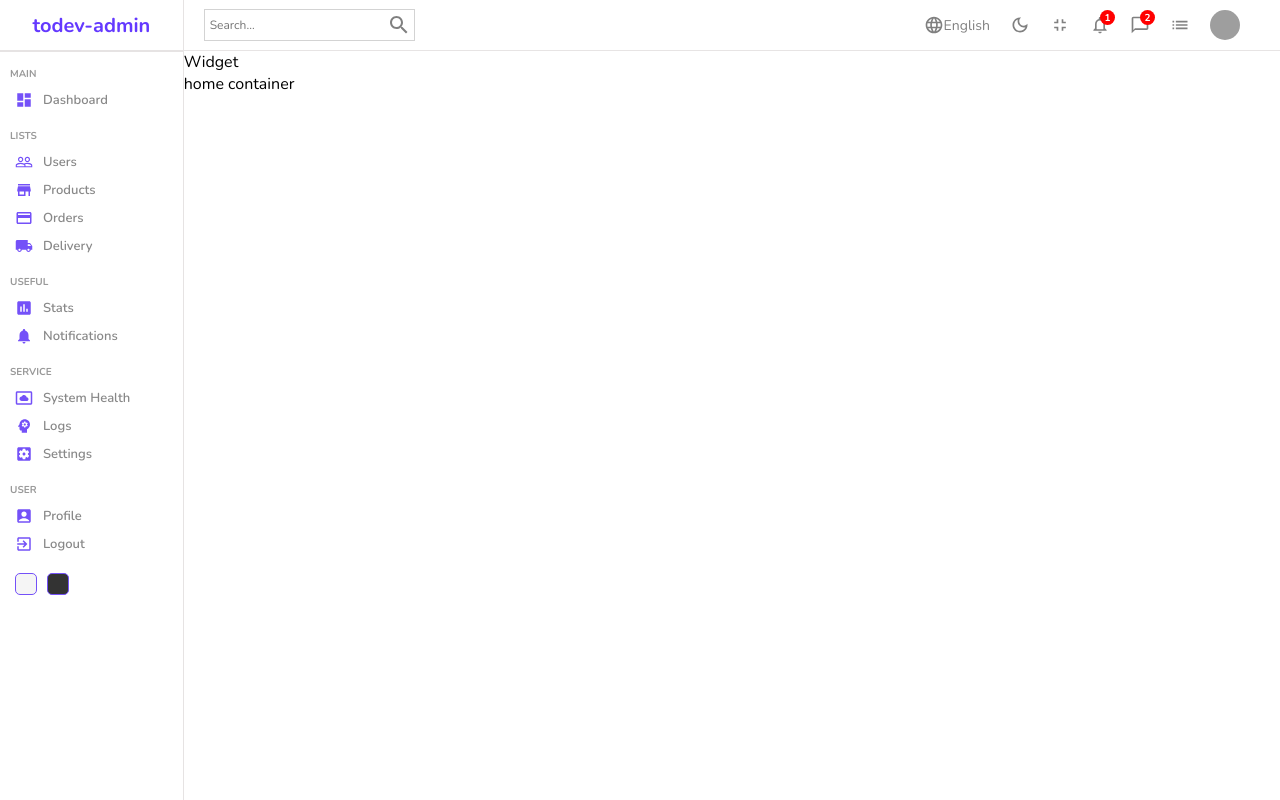
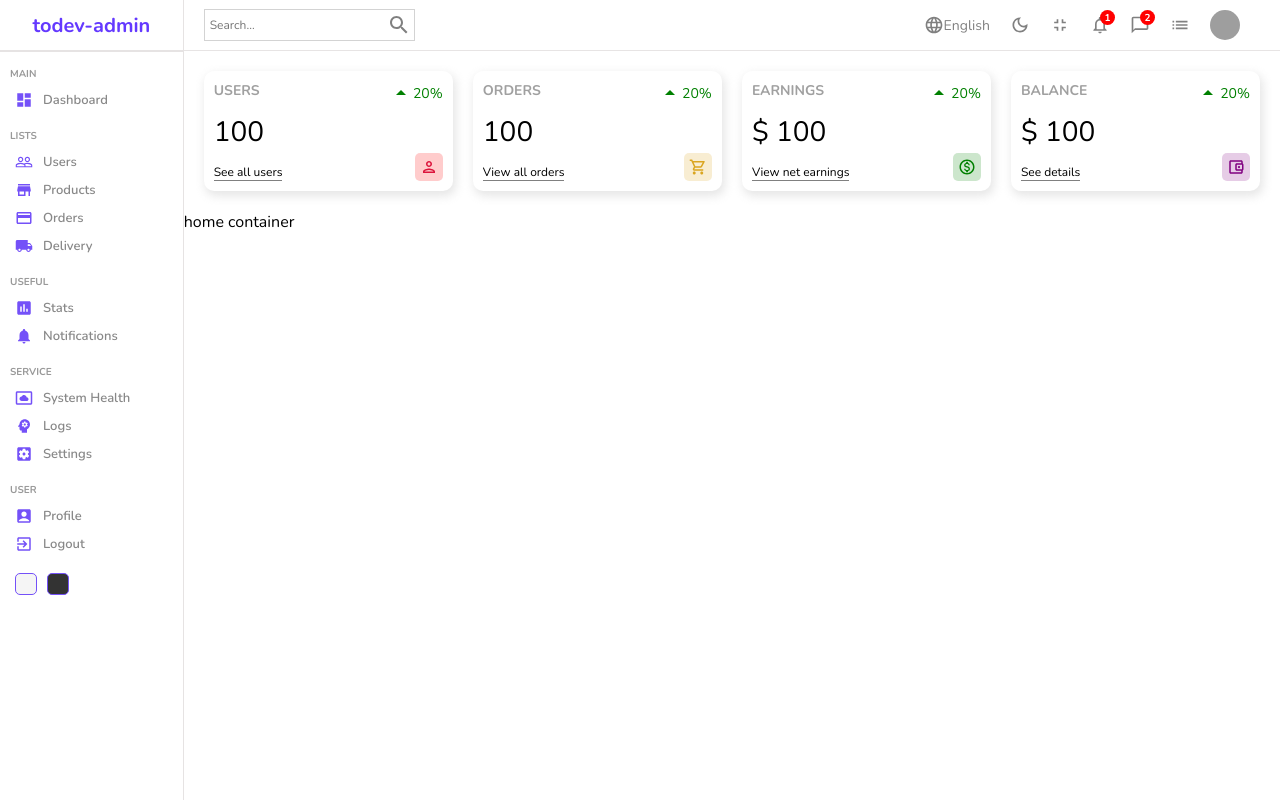
Before and after one commit to todevmilen/admin-dashboard, a React (Create React App) app: page / in a window 1280 px wide. Built offline with nearby package versions, Linux system fonts and the light colour scheme; grey boxes are pictures that could not be loaded.

Commit message:
feat: widget component

```diff
--- a/src/components/widget/Widget.jsx
+++ b/src/components/widget/Widget.jsx
@@ -1,8 +1,104 @@
 import React from 'react'
 import "./widget.scss"
-const Widget = () => {
+import ArrowDropUpOutlinedIcon from '@mui/icons-material/ArrowDropUpOutlined';
+import PersonOutlinedIcon from '@mui/icons-material/PersonOutlined';
+import ShoppingCartOutlinedIcon from '@mui/icons-material/ShoppingCartOutlined';
+import MonetizationOnOutlinedIcon from '@mui/icons-material/MonetizationOnOutlined';
+import AccountBalanceWalletOutlinedIcon from '@mui/icons-material/AccountBalanceWalletOutlined';
+const Widget = ({ type }) => {
+
+    let data;
+
+    // temporary data
+    const amount = 100
+    const diff = 20
+
+    switch (type) {
+        case "user":
+            data = {
+                title: "USERS",
+                isMoney: false,
+                link: "See all users",
+                icon: (
+                    <PersonOutlinedIcon
+                        className="icon"
+                        style={{
+                            color: "crimson",
+                            backgroundColor: "rgba(255, 0, 0, 0.2"
+                        }}
+                    />
+                )
+            }
+            break;
+        case "order":
+            data = {
+                title: "ORDERS",
+                isMoney: false,
+                link: "View all orders",
+                icon: (
+                    <ShoppingCartOutlinedIcon
+                        className="icon"
+                        style={{
+                            color: "goldenrod",
+                            backgroundColor: "rgba(218, 165, 32, 0.2"
+                        }}
+                    />
+                )
+            }
+            break;
+        case "earning":
+            data = {
+                title: "EARNINGS",
+                isMoney: true,
+                link: "View net earnings",
+                icon: (
+                    <MonetizationOnOutlinedIcon
+                        className="icon"
+                        style={{
+                            color: "green",
+                            backgroundColor: "rgba(0, 128, 0, 0.2"
+                        }}
+                    />
+                )
+            }
+            break;
+        case "balance":
+            data = {
+                title: "BALANCE",
+                isMoney: true,
+                link: "See details",
+                icon: (
+                    <AccountBalanceWalletOutlinedIcon
+                        className="icon"
+                        style={{
+                            color: "purple",
+                            backgroundColor: "rgba(128, 0, 128, 0.2"
+                        }}
+                    />
+                )
+            }
+            break;
+        default:
+            break;
+    }
+
+
+
     return (
-        <div className='widget'>Widget</div>
+        <div className='widget'>
+            <div className="left">
+                <span className="title">{data.title}</span>
+                <span className="counter">{data.isMoney && "$"} {amount}</span>
+                <span className="link">{data.link}</span>
+            </div>
+            <div className="right">
+                <div className="percentage positive">
+                    <ArrowDropUpOutlinedIcon />
+                    {diff}%
+                </div>
+                {data.icon}
+            </div>
+        </div>
     )
 }
 
--- a/src/components/widget/widget.scss
+++ b/src/components/widget/widget.scss
@@ -0,0 +1,55 @@
+.widget {
+    display: flex;
+    justify-content: space-between;
+    flex: 1;
+    padding: 10px;
+    -webkit-box-shadow: 2px 4px 10px 1px rgba(0, 0, 0, 0.47);
+    box-shadow: 2px 4px 10px 1px rgba(201, 201, 201, 0.47);
+    border-radius: 10px;
+    height: 100px;
+
+    .left,
+    .right {
+        display: flex;
+        flex-direction: column;
+        justify-content: space-between;
+
+        .title {
+            font-weight: bold;
+            font-size: 14px;
+            color: rgb(160, 160, 160);
+        }
+
+        .counter {
+            font-size: 28px;
+            font-weight: 300;
+        }
+
+        .link {
+            width: max-content;
+            font-size: 12px;
+            border-bottom: 1px solid gray;
+        }
+
+        .percentage {
+            display: flex;
+            align-items: center;
+            font-size: 14px;
+
+            &.positive {
+                color: green;
+            }
+
+            &.negative {
+                color: red;
+            }
+        }
+
+        .icon {
+            font-size: 18px;
+            padding: 5px;
+            border-radius: 5px;
+            align-self: flex-end;
+        }
+    }
+}
--- a/src/pages/home/Home.jsx
+++ b/src/pages/home/Home.jsx
@@ -11,7 +11,10 @@
             <div className="homeContainer">
                 <Navbar />
                 <div className="widgets">
-                    <Widget />
+                    <Widget type="user" />
+                    <Widget type="order" />
+                    <Widget type="earning" />
+                    <Widget type="balance" />
                 </div>
                 home container
             </div>
--- a/src/pages/home/home.scss
+++ b/src/pages/home/home.scss
@@ -3,5 +3,11 @@
 
     .homeContainer {
         flex: 6;
+
+        .widgets {
+            display: flex;
+            padding: 20px;
+            gap: 20px
+        }
     }
 }
```
